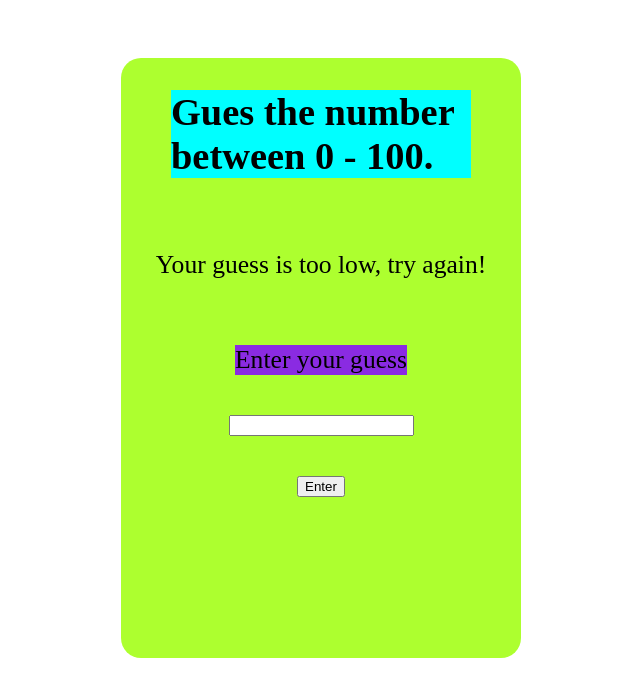
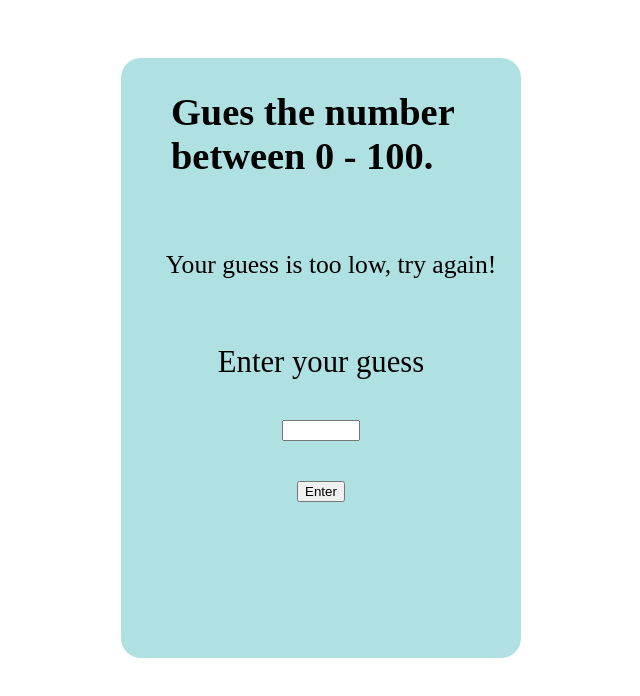
Before and after one commit to MylesHAllen/Number-Guesser, a plain HTML site: page index.html in a window 1280 px wide. Both pictures are taken after a click on the button "Enter". Shown: the whole page, without its empty margins (319-959 px from the left). Drawn offline with Linux system fonts and the light colour scheme.

Commit message:
Project Complete
index.js:
- Added a try count to the if statment that
prints out the number of tries it took the
user before they got the correct number.

style.css:
- Added a margin-left: 40px; for <p>.
- Added a margin-right: 20px; for <p>.
- Changed background colour of .container to
rgb(176, 225, 226);
- label font size has been added to equal 1.2em.
- Added input text-align: center;.
- Changed the input box width to 70px.
- Added button:active background-color:
rgb(86, 145, 163);.
- Added button:hover background-color:
rgb(144, 206, 224);.
- Added cursor: pointer; to button:hover.

```diff
--- a/index.js
+++ b/index.js
@@ -5,17 +5,20 @@ console.log(num);
 // Variables declared for use in function below
 let myBtn = document.getElementById("btn")
 let guess;
+let tries = 0;
 
 // Generates a message based on the users input as to how close they are to the number.
 myBtn.onclick = function(){
     guess = document.getElementById("inpt").value;
     if (guess < num){
         document.getElementById("message").textContent = ("Your guess is too low, try again!")
+        tries = tries + 1;
     }
     else if (guess > num){
         document.getElementById("message").textContent = ("Your guess is too high, try again!")
+        tries = tries + 1;
     }
     else{
-        document.getElementById("message").textContent = ("Well done you guessed right!")
+        document.getElementById("message").textContent = (`Well done you guessed right! It took you ${tries} tries.`)
     }
 }
--- a/style.css
+++ b/style.css
@@ -4,7 +4,7 @@ body{
 }
 
 .container{
-    background-color: greenyellow;
+    background-color: rgb(176, 225, 226);
     display: flex;
     align-items: center;
     flex-direction: column;
@@ -17,14 +17,32 @@ body{
 }
 
 h2{
-    background-color: aqua;
     width: 300px;
 }
 
 label{
-    background-color: blueviolet;
+    font-size: 1.2em;
 }
 
 .children{
     margin-top: 40px;
 }
+
+p {
+    margin-left: 40px;
+    margin-right: 20px;
+}
+
+input{
+    text-align: center;
+    width: 70px;
+}
+
+button:hover{
+    cursor: pointer;
+    background-color: rgb(144, 206, 224);
+}
+
+button:active{
+    background-color: rgb(86, 145, 163);
+}
```
